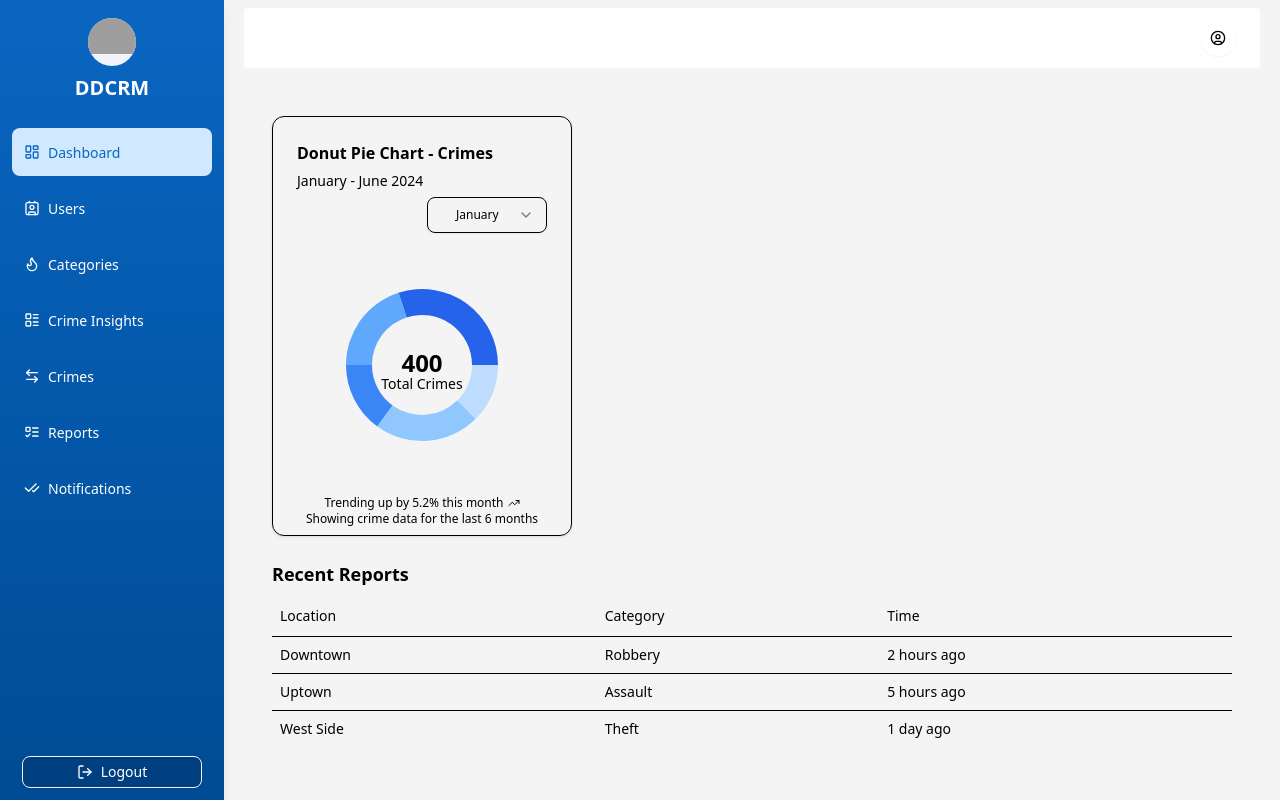
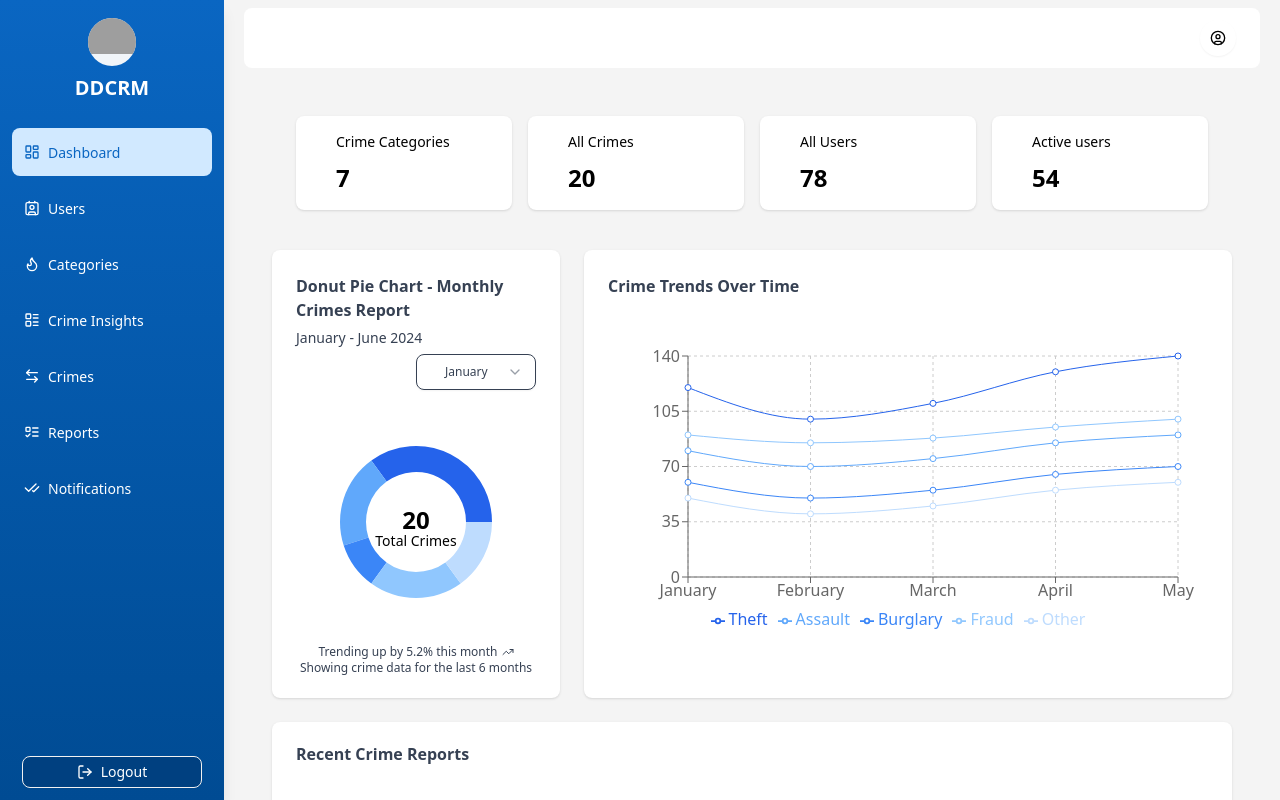
Before and after one commit to uwishema11/crime_mapping, a React (Vite) app: page / in a window 1280 px wide. Built offline with nearby package versions, Linux system fonts and the light colour scheme; grey boxes are pictures that could not be loaded.

Commit message:
enhancing dashboard ui

```diff
--- a/src/App.jsx
+++ b/src/App.jsx
@@ -1,4 +1,4 @@
-import DashboardLayout from "./components/layout/Layout";
+import DashboardLayout from "./components/dashboard/layout/Layout";
 import { BrowserRouter, Routes, Route } from "react-router-dom";
 import Main from "./components/dashboard/Main";
 
--- a/src/components/CrimeTable.jsx
+++ /dev/null
@@ -1,40 +0,0 @@
-import {
-  Table,
-  TableBody,
-  TableCell,
-  TableHead,
-  TableHeader,
-  TableRow,
-} from "@/components/ui/table";
-
-const recentReports = [
-  { location: "Downtown", category: "Robbery", time: "2 hours ago" },
-  { location: "Uptown", category: "Assault", time: "5 hours ago" },
-  { location: "West Side", category: "Theft", time: "1 day ago" },
-];
-
-export function CrimeTable() {
-  return (
-    <div className="mt-6">
-      <h2 className="text-lg font-semibold mb-2">Recent Reports</h2>
-      <Table>
-        <TableHeader>
-          <TableRow>
-            <TableHead>Location</TableHead>
-            <TableHead>Category</TableHead>
-            <TableHead>Time</TableHead>
-          </TableRow>
-        </TableHeader>
-        <TableBody>
-          {recentReports.map((report, i) => (
-            <TableRow key={i}>
-              <TableCell>{report.location}</TableCell>
-              <TableCell>{report.category}</TableCell>
-              <TableCell>{report.time}</TableCell>
-            </TableRow>
-          ))}
-        </TableBody>
-      </Table>
-    </div>
-  );
-}
--- a/src/components/CrimePieChart.jsx
+++ b/src/components/dashboard/CrimePieChart.jsx
@@ -25,11 +25,11 @@ import {
 
 const crimeDataByMonth = {
   January: [
-    { category: "Theft", value: 120, fill: "hsl(var(--chart-1))" },
-    { category: "Assault", value: 80, fill: "hsl(var(--chart-2))" },
-    { category: "Burglary", value: 60, fill: "hsl(var(--chart-3))" },
-    { category: "Fraud", value: 90, fill: "hsl(var(--chart-4))" },
-    { category: "Other", value: 50, fill: "hsl(var(--chart-5))" },
+    { category: "Theft", value: 7, fill: "hsl(var(--chart-1))" },
+    { category: "Assault", value: 4, fill: "hsl(var(--chart-2))" },
+    { category: "Burglary", value: 2, fill: "hsl(var(--chart-3))" },
+    { category: "Fraud", value: 4, fill: "hsl(var(--chart-4))" },
+    { category: "Other", value: 3, fill: "hsl(var(--chart-5))" },
   ],
   February: [
     { category: "Theft", value: 100, fill: "hsl(var(--chart-1))" },
@@ -60,13 +60,6 @@ const crimeDataByMonth = {
     { category: "Other", value: 40, fill: "hsl(var(--chart-5))" },
   ],
 };
-const crimeData = [
-  { category: "Theft", value: 120, fill: "hsl(var(--chart-1))" },
-  { category: "Assault", value: 80, fill: "hsl(var(--chart-2))" },
-  { category: "Burglary", value: 60, fill: "hsl(var(--chart-3))" },
-  { category: "Fraud", value: 90, fill: "hsl(var(--chart-4))" },
-  { category: "Other", value: 50, fill: "hsl(var(--chart-5))" },
-];
 
 const chartConfig = {
   value: {
@@ -106,9 +99,11 @@ export function CrimePieChart() {
   }, [activeMonth]);
 
   return (
-    <Card className="flex flex-col w-[300px] h-[420px]">
+    <Card className="flex flex-col w-full max-w-sm h-auto text-gray-700 bg-white rounded-lg border-none">
       <CardHeader className="items-center pb-2">
-        <CardTitle className="text-base">Donut Pie Chart - Crimes</CardTitle>{" "}
+        <CardTitle className="text-base">
+          Donut Pie Chart - Monthly Crimes Report
+        </CardTitle>
         <CardDescription className="text-sm">
           January - June 2024
         </CardDescription>
@@ -140,7 +135,7 @@ export function CrimePieChart() {
           </SelectContent>
         </Select>
       </CardHeader>
-      <CardContent className="flex-1 pb-2">
+      <CardContent className="flex-1">
         <ChartContainer
           config={chartConfig}
           className="mx-auto aspect-square max-h-[200px]"
--- /dev/null
+++ b/src/components/dashboard/CrimeTrendsChart.jsx
@@ -0,0 +1,91 @@
+import React from "react";
+import {
+  LineChart,
+  Line,
+  XAxis,
+  YAxis,
+  CartesianGrid,
+  Tooltip,
+  Legend,
+} from "recharts";
+import { Card, CardHeader, CardTitle, CardContent } from "@/components/ui/card";
+
+const crimeTrendsData = [
+  {
+    month: "January",
+    Theft: 120,
+    Assault: 80,
+    Burglary: 60,
+    Fraud: 90,
+    Other: 50,
+  },
+  {
+    month: "February",
+    Theft: 100,
+    Assault: 70,
+    Burglary: 50,
+    Fraud: 85,
+    Other: 40,
+  },
+  {
+    month: "March",
+    Theft: 110,
+    Assault: 75,
+    Burglary: 55,
+    Fraud: 88,
+    Other: 45,
+  },
+  {
+    month: "April",
+    Theft: 130,
+    Assault: 85,
+    Burglary: 65,
+    Fraud: 95,
+    Other: 55,
+  },
+  {
+    month: "May",
+    Theft: 140,
+    Assault: 90,
+    Burglary: 70,
+    Fraud: 100,
+    Other: 60,
+  },
+];
+
+export function CrimeTrendsChart() {
+  return (
+    <Card className="flex flex-col w-[500] h-auto bg-white rounded-lg border-none text-gray-700">
+      <CardHeader className="items-center pb-2">
+        <CardTitle className="text-base">Crime Trends Over Time</CardTitle>
+      </CardHeader>
+      <CardContent className="flex-1">
+        <LineChart
+          width={600}
+          height={300}
+          data={crimeTrendsData}
+          margin={{ top: 20, right: 30, left: 20, bottom: 5 }}
+        >
+          <CartesianGrid strokeDasharray="3 3" />
+          <XAxis dataKey="month" />
+          <YAxis />
+          <Tooltip />
+          <Legend />
+          <Line type="monotone" dataKey="Theft" stroke="hsl(var(--chart-1))" />
+          <Line
+            type="monotone"
+            dataKey="Assault"
+            stroke="hsl(var(--chart-2))"
+          />
+          <Line
+            type="monotone"
+            dataKey="Burglary"
+            stroke="hsl(var(--chart-3))"
+          />
+          <Line type="monotone" dataKey="Fraud" stroke="hsl(var(--chart-4))" />
+          <Line type="monotone" dataKey="Other" stroke="hsl(var(--chart-5))" />
+        </LineChart>
+      </CardContent>
+    </Card>
+  );
+}
--- a/src/components/dashboard/Main.jsx
+++ b/src/components/dashboard/Main.jsx
@@ -1,11 +1,17 @@
-import { CrimePieChart } from "../CrimePieChart";
-import { CrimeTable } from "../CrimeTable";
+import { CrimePieChart } from "./CrimePieChart";
+import { RecentCrimeReports } from "./RecentCrimeReports";
+import SectionCards from "./SectionCards";
+import { CrimeTrendsChart } from "./CrimeTrendsChart";
 
 export default function DashboardPage() {
   return (
-    <main className="p-6 space-y-6">
-      <CrimePieChart />
-      <CrimeTable />
+    <main className=" flex flex-col p-6 space-y-6">
+      <SectionCards />
+      <div className="flex flex-col gap-6 lg:flex-row lg:gap-6">
+        <CrimePieChart />
+        <CrimeTrendsChart />
+      </div>
+      <RecentCrimeReports />
     </main>
   );
 }
--- /dev/null
+++ b/src/components/dashboard/RecentCrimeReports.jsx
@@ -0,0 +1,45 @@
+import {
+  Table,
+  TableBody,
+  TableCell,
+  TableHead,
+  TableHeader,
+  TableRow,
+} from "@/components/ui/table";
+import { Card, CardContent, CardHeader, CardTitle } from "@/components/ui/card";
+
+const recentReports = [
+  { location: "Downtown", category: "Robbery", time: "2 hours ago" },
+  { location: "Uptown", category: "Assault", time: "5 hours ago" },
+  { location: "West Side", category: "Theft", time: "1 day ago" },
+];
+
+export function RecentCrimeReports() {
+  return (
+    <Card className="bg-white rounded-lg border-none text-gray-700 ">
+      <CardHeader>
+        <CardTitle>Recent Crime Reports</CardTitle>
+      </CardHeader>
+      <CardContent className="overflow-x-auto">
+        <Table className="">
+          <TableHeader className="text-bold">
+            <TableRow>
+              <TableHead>Location</TableHead>
+              <TableHead>Category</TableHead>
+              <TableHead>Time</TableHead>
+            </TableRow>
+          </TableHeader>
+          <TableBody>
+            {recentReports.map((report, index) => (
+              <TableRow key={index}>
+                <TableCell>{report.location}</TableCell>
+                <TableCell>{report.category}</TableCell>
+                <TableCell>{report.time}</TableCell>
+              </TableRow>
+            ))}
+          </TableBody>
+        </Table>
+      </CardContent>
+    </Card>
+  );
+}
--- /dev/null
+++ b/src/components/dashboard/SectionCards.jsx
@@ -0,0 +1,21 @@
+import React from "react";
+import { AnalyticsCard } from "./StatiscticalCard";
+
+export default function SectionCards() {
+  return (
+    <div className="text-blue flex flex-col gap-4 px-5 lg:flex-row lg:flex-wrap lg:justify-between lg:px-6">
+      <div className="w-full lg:w-[calc(50%-0.5rem)] xl:w-[calc(25%-0.75rem)]">
+        <AnalyticsCard title="Crime Categories" value={7} />
+      </div>
+      <div className="w-full md:w-[calc(50%-0.5rem)] xl:w-[calc(25%-0.75rem)]">
+        <AnalyticsCard title="All Crimes" value={20} />
+      </div>
+      <div className="w-full lg:w-[calc(50%-0.5rem)] xl:w-[calc(25%-0.75rem)]">
+        <AnalyticsCard title="All Users" value={78} />
+      </div>
+      <div className="w-full md:w-[calc(50%-0.5rem)] xl:w-[calc(25%-0.75rem)]">
+        <AnalyticsCard title="Active users" value={54} />
+      </div>
+    </div>
+  );
+}
--- /dev/null
+++ b/src/components/dashboard/StatiscticalCard.jsx
@@ -0,0 +1,21 @@
+import {
+  Card,
+  CardDescription,
+  CardHeader,
+  CardTitle,
+} from "@/components/ui/card";
+
+export function AnalyticsCard({ title, value }) {
+  return (
+    <Card className=" py-4 px-5 bg-white rounded-lg shadow p-4 mb-4 border-none">
+      <CardHeader className="space-y-1">
+        <CardDescription>{title}</CardDescription>
+        <div className="flex items-center justify-between">
+          <CardTitle className="text-2xl font-semibold tabular-nums">
+            {value}
+          </CardTitle>
+        </div>
+      </CardHeader>
+    </Card>
+  );
+}
--- a/src/components/layout/HeaderDashboard.jsx
+++ b/src/components/dashboard/layout/HeaderDashboard.jsx
@@ -8,9 +8,9 @@ import {
   AccordionContent,
   AccordionItem,
   AccordionTrigger,
-} from "../ui/accordion";
-import { Avatar, AvatarFallback } from "../ui/avatar";
-import { Button } from "../ui/button";
+} from "../../ui/accordion";
+import { Avatar, AvatarFallback } from "../../ui/avatar";
+import { Button } from "../../ui/button";
 import {
   DropdownMenu,
   DropdownMenuContent,
@@ -18,8 +18,8 @@ import {
   DropdownMenuLabel,
   DropdownMenuSeparator,
   DropdownMenuTrigger,
-} from "../ui/dropdown-menu";
-import { Sheet, SheetContent, SheetTrigger } from "../ui/sheet";
+} from "../../ui/dropdown-menu";
+import { Sheet, SheetContent, SheetTrigger } from "../../ui/sheet";
 
 function HeaderDashboard() {
   const [showChangePasswordForm, setShowChangePasswordForm] = useState(false);
@@ -34,7 +34,7 @@ function HeaderDashboard() {
 
   return (
     <div>
-      <header className="flex bg-white mx-5 mt-2 rounded-[4px] items-center gap-4 px-4 lg:h-[60px] lg:px-6">
+      <header className="flex bg-white mx-5 mt-2 rounded-lg items-center gap-4 px-4 lg:h-[60px] lg:px-6">
         <Sheet>
           <SheetTrigger asChild>
             <Button
--- a/src/components/layout/Layout.jsx
+++ b/src/components/dashboard/layout/Layout.jsx
@@ -7,9 +7,9 @@ const DashboardLayout = ({ children }) => {
   return (
     <div className="md:grid min-h-screen  w-full grid-cols-[auto_1fr] ">
       <LeftSectionsDashboard />
-      <div className="flex bg-[#F4F4F4] s flex-col w-full overflow-x-hidden">
-        <HeaderDashboard />
-        <main className="flex rounded-md  hiddescrollbar flex-1 flex-col gap-4 p-4 lg:gap-6 lg:p-6 max-h-[90vh] overflow-y-scroll">
+      <div className="flex bg-[#F4F4F4] flex-col w-full overflow-x-hidden">
+        <HeaderDashboard className="sticky top-0 z-10" />
+        <main className="flex rounded-md flex-1 flex-col gap-4 p-4 lg:gap-6 lg:p-6 max-h-[90vh]">
           {children}
         </main>
       </div>
--- a/src/components/layout/LeftSectionDashBoard.jsx
+++ b/src/components/dashboard/layout/LeftSectionDashBoard.jsx
@@ -2,7 +2,7 @@ import React, { useRef, useState } from "react";
 import { Link, useLocation } from "react-router-dom";
 import { LogOut } from "lucide-react";
 
-import { Button } from "../ui/button";
+import { Button } from "../../ui/button";
 import { LeftSideMenuData } from "./MenuData";
 
 function LeftSectionsDashboard() {
```
Also changed, not shown: src/components/dashboard/layout/MenuData.jsx (renamed from src/components/layout/MenuData.jsx).
